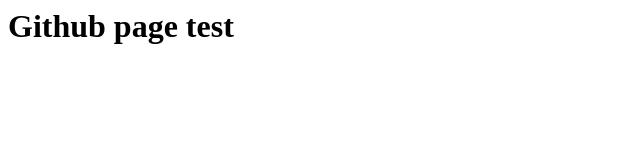
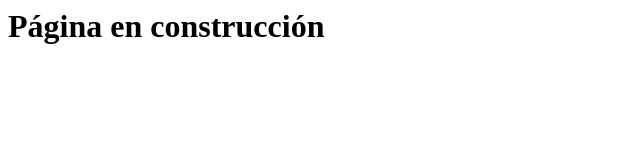
Before and after one commit to Acamas-Antulio/United-Market-World, a plain HTML site: page index.html in a window 1280 px wide. Shown: the whole page, without its empty margins (0-640 px from the left). Drawn offline with Linux system fonts and the light colour scheme.

Commit message:
Update index.html

```diff
--- a/index.html
+++ b/index.html
@@ -1 +1 @@
-<h1>Github page test</h1>
+<h1>Página en construcción</h1>
```
